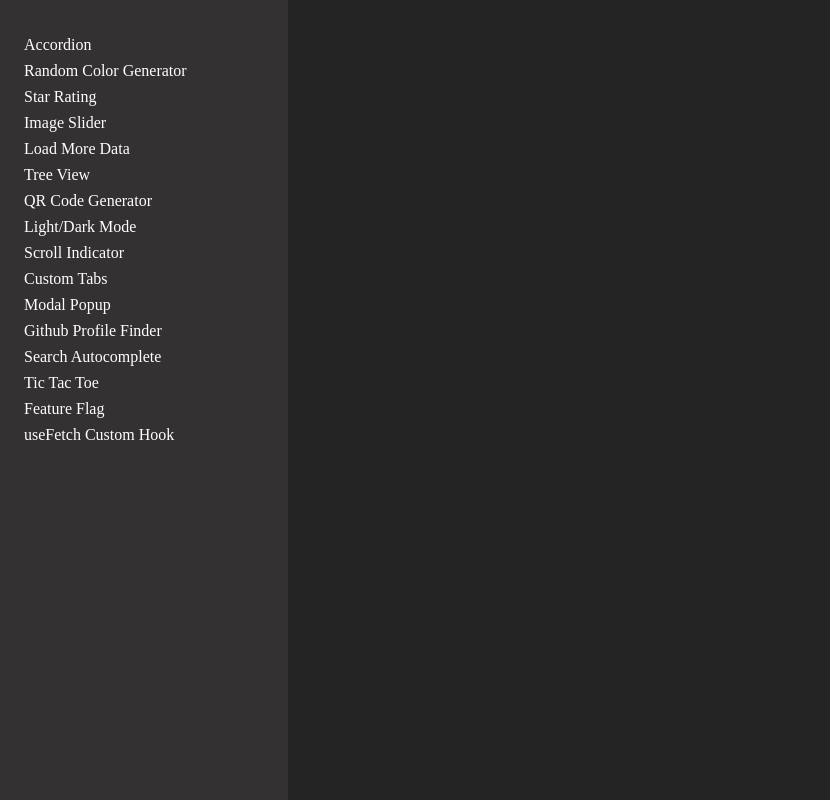
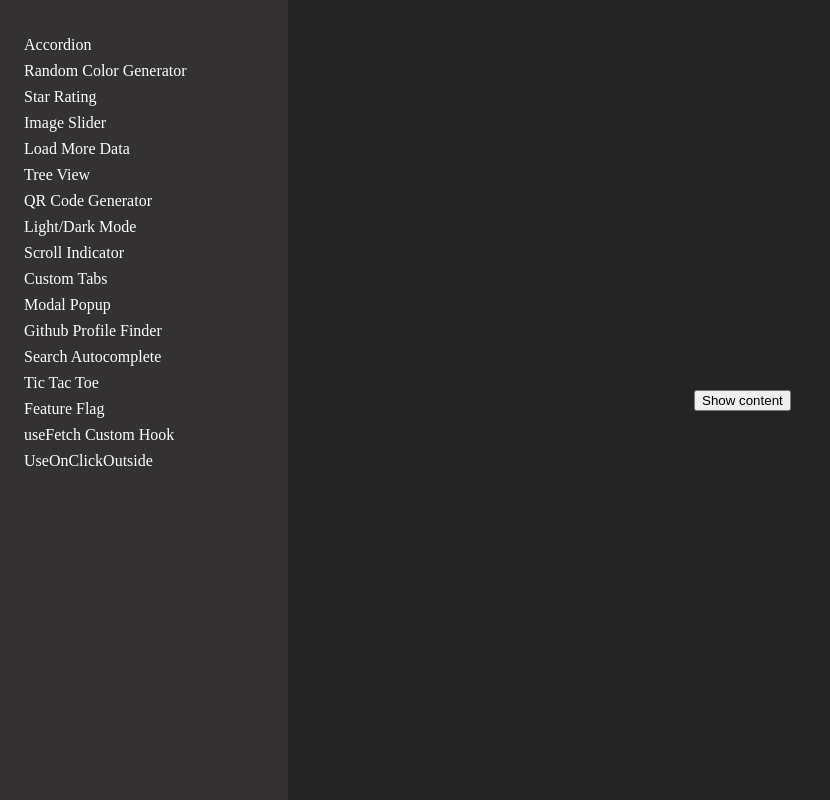
Before and after one commit to codingmage/react-components, a React (Vite) app: page /use-outside-click in a window 1280 px wide. Shown: the whole page, without its empty margins (0-830 px from the left). Built offline with nearby package versions, Linux system fonts and the light colour scheme.

Commit message:
change url in useFetch and add useOutsideClick

```diff
--- a/src/App.jsx
+++ b/src/App.jsx
@@ -19,6 +19,7 @@ import TicTacToe from "./components/Tic-Tac-Toe"
 import FeatureFlagGlobalState from "./components/Feature-Flag/context"
 import FeatureFlags from "./components/Feature-Flag"
 import UseFetchHookTest from "./components/use-Fetch/test"
+import UseOnClickOutsideTest from "./components/use-Outside-Click/test"
 
 function App() {
 	return (
@@ -42,6 +43,7 @@ function App() {
 					<Route path="tictactoe" element={<TicTacToe />} />
 					<Route path="feature-flag" element={<FeatureFlagGlobalState><FeatureFlags /></FeatureFlagGlobalState>} />
 					<Route path="custom-fetch-hook" element={<UseFetchHookTest />} />
+					<Route path="/use-outside-click" element={<UseOnClickOutsideTest />} />
 				</Routes>
 			</main>
 
--- a/src/components/Sidebar/index.jsx
+++ b/src/components/Sidebar/index.jsx
@@ -85,6 +85,11 @@ export default function Sidebar() {
 						useFetch Custom Hook
 					</Link>
 				</li>
+				<li>
+					<Link to={"/use-outside-click"}>
+						UseOnClickOutside
+					</Link>
+				</li>
 			</ul>
 		</div>
 	)
--- a/src/components/use-Fetch/test.jsx
+++ b/src/components/use-Fetch/test.jsx
@@ -2,7 +2,7 @@ import useFetch from "."
 
 export default function UseFetchHookTest() {
 
-	const {data, error, pending} = useFetch("https://dummyjson.com/products", {})
+	const {data, error, pending} = useFetch("https://dummyjson.com/products?limit=10", {})
 
 	console.log(data, error, pending)
 
--- /dev/null
+++ b/src/components/use-Outside-Click/test.jsx
@@ -0,0 +1,20 @@
+import { useRef } from "react"
+import { useState } from "react"
+
+export default function UseOnClickOutsideTest() {
+	const ref = useRef()
+
+	const [showContent, setShowContent] = useState(false)
+
+	return (
+		<div ref={ref}>
+			{
+				showContent ? <div>
+					<h1>This is a random element</h1>
+					<p>Please click outside of this to close this. It won't close if you click inside this container.</p>
+				</div>
+					: <button onClick={() => setShowContent(true)}>Show content</button>
+			}
+		</div>
+	)
+}
```
Also changed, not shown: src/components/use-Outside-Click/index.jsx (added, +22 -0 lines).
